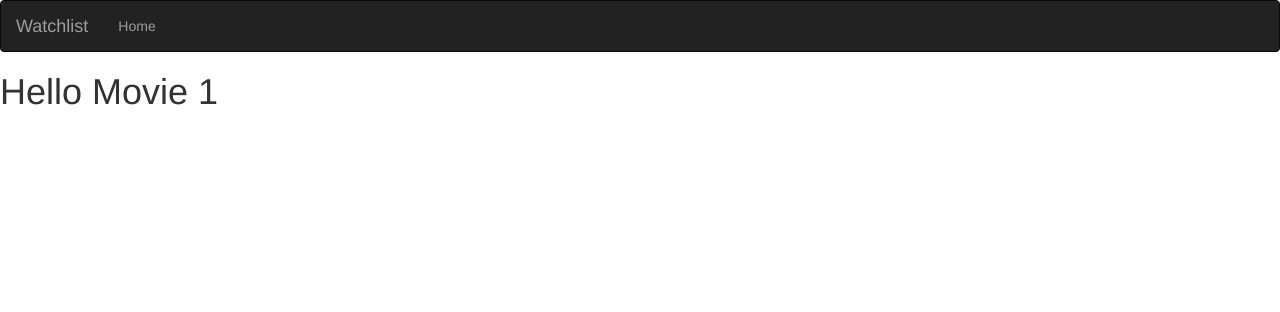
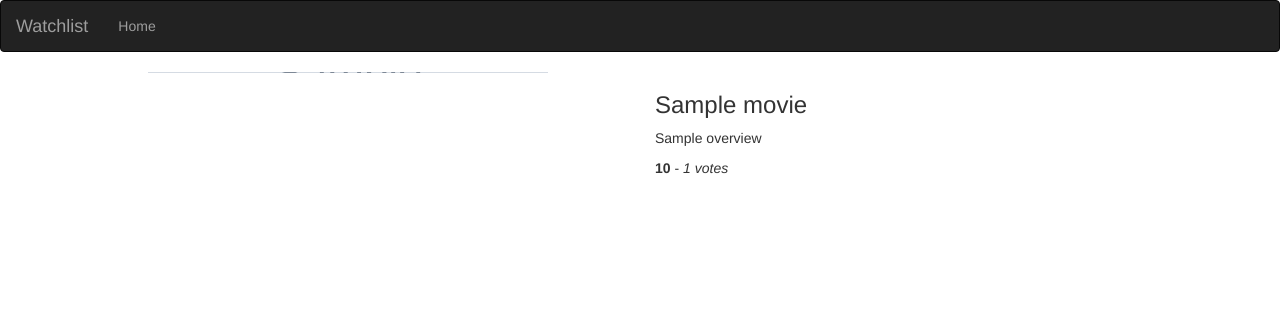
Before and after one commit to JamesMusyoka/Watch-list, a Flask app: template app/templates/movie.html in a window 1280 px wide. Shown: the top 312 px of the page. Run offline with Flask 2, Linux system fonts and the light colour scheme; the template is opened without the code that fills it: most values are stand-ins (such as "Sample title", 1, 10 or a date in 2020); grey boxes marked "Sample" are stand-in pictures; some libraries are stand-ins or nearby versions.

Commit message:
We create a template with two columns passing in the movie poster on left column and movie details on the right. Now we need to link to this dynamic page

```diff
--- a/app/templates/movie.html
+++ b/app/templates/movie.html
@@ -7,7 +7,25 @@
     </head>
     <body>
         {% block content %}
-        <h1> Hello Movie {{ id }} </h1>
+
+        <div class="container">
+
+            <!-- Poster background -->
+            <div class="row">
+                <div class="col-xs-6 col-sm-6 col-md-6 col-lg-6 posterPath" style="background: url({{movie.poster}}) no-repeat center center">
+                </div>
+
+                <div class="col-xs-6 col-sm-6 col-md-6 col-lg-6 movie-details">
+                    <h3>{{ movie.title }}</h3>
+
+                    <p class="overview"> {{ movie.overview }}</p>
+                    <p class="ratings"> <b> {{ movie.vote_average }}</b> - <i>{{ movie.vote_count}} votes </i> </p>
+
+
+                </div>
+            </div>
+
+        </div>
         {% endblock%}
     </body>
 </html>
```
